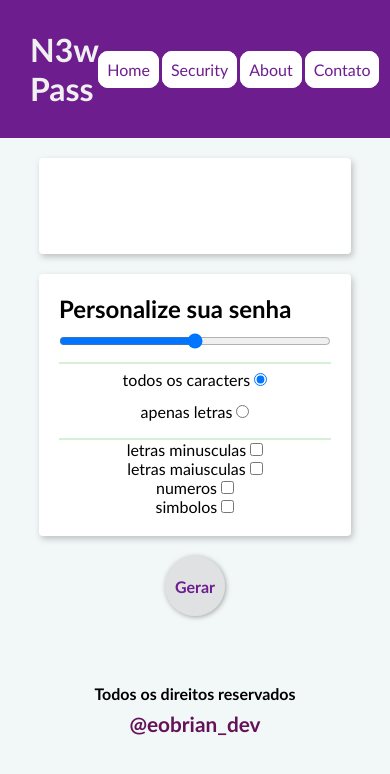
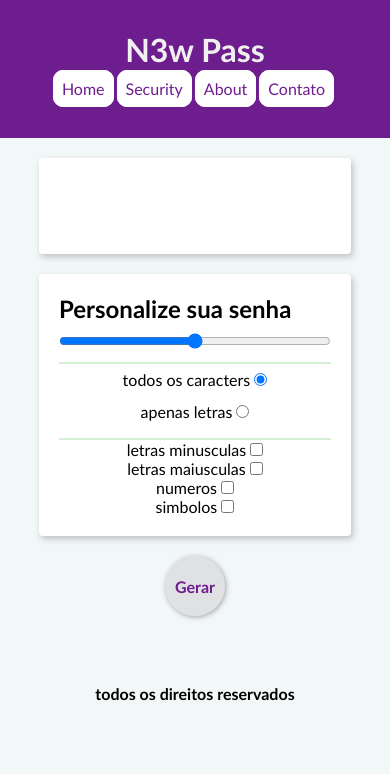
Before and after one commit to EoBrian/Password-Generator-Web, a plain HTML site: page index.html in a window 390 px wide. Drawn offline with Linux system fonts and the light colour scheme.

Commit message:
responsive mobile

```diff
--- a/index.html
+++ b/index.html
@@ -26,7 +26,7 @@
 
     <nav class="nav-bar">
       <ul>
-        <li><a href="home.html">Home</a></li>
+        <li><a href="index.html">Home</a></li>
         <li><a href="security.html">Security</a></li>
         <li><a href="about.html">About</a></li>
         <li><a href="">Contato</a></li>
@@ -103,7 +103,7 @@
   </article>
 
   <footer>
-    <h4>Todos os direitos reservados <br><a target="_blank" href="https://www.instagram.com/eobrian_dev/">@eobrian_dev</a></h4>
+    <h4>todos os direitos reservados</h4>
   </footer>
 
   <script src="components/Password-Generator.js"></script>
--- a/style.css
+++ b/style.css
@@ -78,6 +78,14 @@ fieldset.flexbox{
 }
 
 @media screen and (max-width: 568px) {
+    #container-menu .nav-bar {
+        margin: 10px auto;
+    }
+
+    #container-menu {
+        flex-direction: column;
+    }
+
     .container {
         width: 90%;
     }
```
